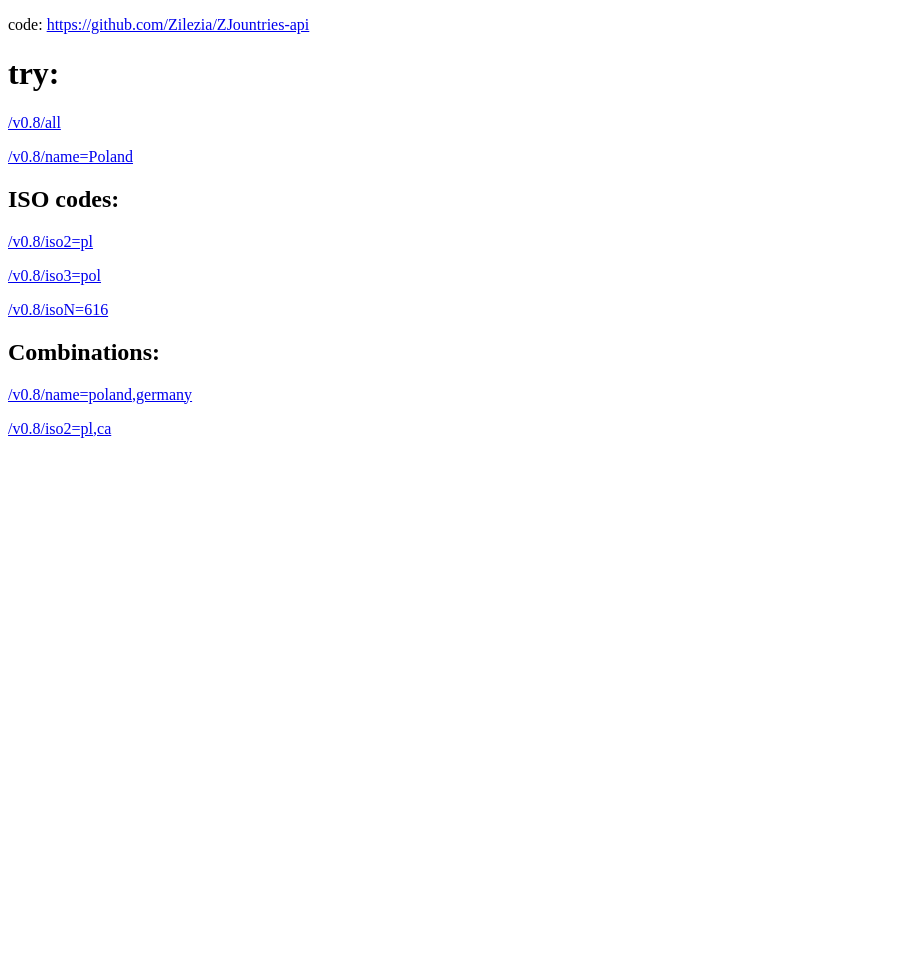
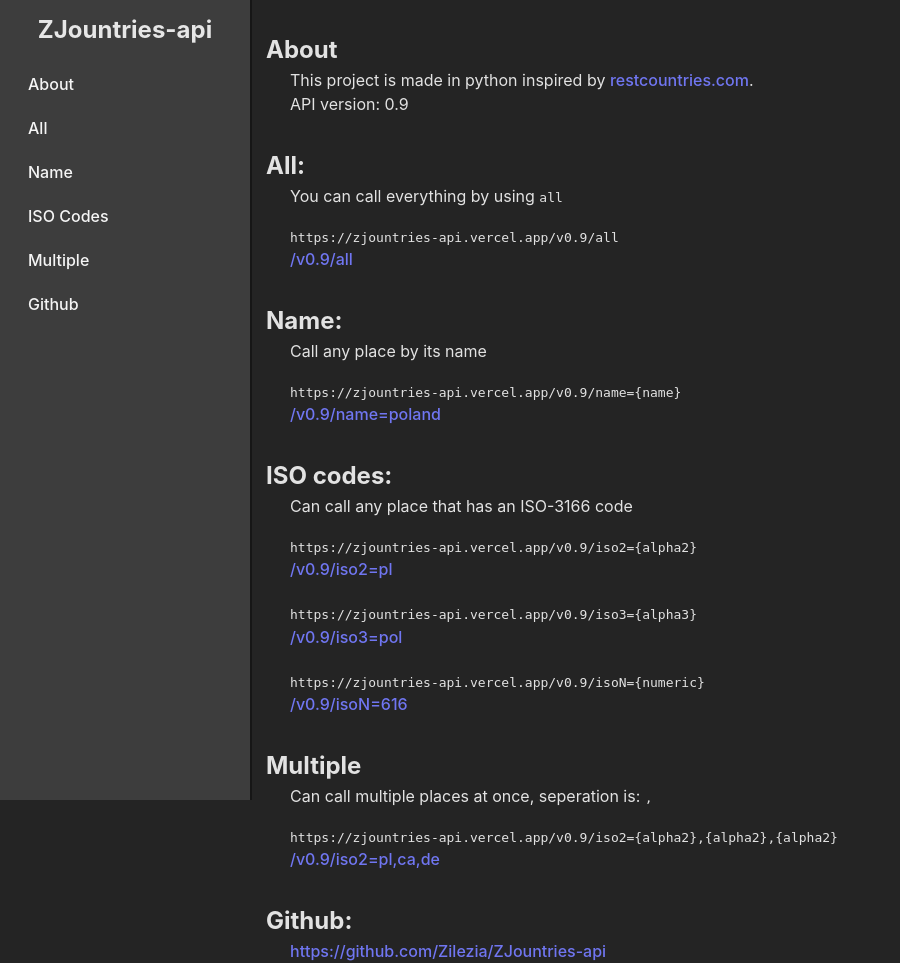
Before and after one commit to Zilezia/ZJountries-api, a Flask app: page / in a window 1280 px wide. Shown: the whole page, without its empty margins (0-900 px from the left). Before the commit the page ends 438 px from the top, so only its background shows below. Run offline with Flask 3, Linux system fonts and the light colour scheme; parts of the project's set-up code (start-up, migrations or seed data) failed here and were passed over.

Commit message:
stylised main page

```diff
--- a/app.py
+++ b/app.py
@@ -9,7 +9,7 @@ app.json.sort_keys = False
 app.config.from_object(Config)
 
 api = Api(app)
-api_ver = app.config['API_VERSION']
+api_ver = 'v'+app.config['API_VERSION']
 
 data = pd.read_json("./data/dataset/data.json").to_dict(orient='records')
 
@@ -74,7 +74,7 @@ class NumericCode(Resource):
 
 @app.context_processor
 def inject_version():
-    return dict(api_version=app.config['API_VERSION'])
+    return dict(api_version=app.config['API_VERSION'],api_ver=api_ver,domain=app.config['DOMAIN'])
 
 @app.route("/")
 def home():
--- a/config.py
+++ b/config.py
@@ -1,2 +1,3 @@
 class Config:
-    API_VERSION = "v0.8"
+    API_VERSION = "0.9"
+    DOMAIN = "zjountries-api.vercel.app"
--- /dev/null
+++ b/static/styles.css
@@ -0,0 +1,108 @@
+*{
+    list-style-type: none;
+    margin: 0;
+    padding: 0;
+}
+:root {
+    font-family: Inter, system-ui, Avenir, Helvetica, Arial, sans-serif;
+    line-height: 1.5;
+    font-weight: 400;
+
+    color-scheme: light dark;
+    color: rgba(255, 255, 255, 0.87);
+    background-color: #242424;
+
+    font-synthesis: none;
+    text-rendering: optimizeLegibility;
+    -webkit-font-smoothing: antialiased;
+    -moz-osx-font-smoothing: grayscale;
+
+    scroll-behavior: smooth;
+}
+
+a {
+    font-weight: 500;
+    text-decoration: inherit;
+}
+
+/* h1 {
+    font-size: 3.2em;
+    line-height: 1.1;
+} */
+
+
+#root {
+    margin: 0 auto 0 0;
+    display: flex;
+    flex-direction: row;
+
+    width: 100%;
+    min-width: 320px;
+    max-width: 1280px;
+
+    height: 100vh;
+}
+
+.sidebar {
+    width: 250px;
+    height: 100%;
+    background-color: #3d3d3d;
+
+    border-right: #161616 2px solid;
+
+    position: fixed;
+
+    display: flex;
+    flex-direction: column;
+}
+
+.title {
+    margin: .5em auto;
+}
+
+.sect_link {
+    margin: .5em 0;
+    padding-left: 1.75em;
+    padding-top: .25em;
+    color: whitesmoke;
+}
+.sect_link:hover {
+    color: #bebebe;
+}
+
+.main {
+    flex: 1;
+    margin-left: 16.125em;
+    margin-top: 2em;
+}
+.pr_links {
+    color: #7076f1;
+}
+.pr_links:hover {
+    color: #535bf2;
+}
+.pr_links:visited {
+    color: rgb(155, 89, 216)
+}
+.pr_links:hover:visited {
+    color: #702aa8;
+}
+
+.main_section {
+    margin-left: 2em;
+    margin-bottom: 2em;
+}
+
+.section_title {
+    margin-left: -1em;
+}
+
+.codeblocks {
+    display: block;
+    white-space: pre-wrap;
+    margin-top: 1.5em;
+}
+
+.api_link {
+    margin-bottom: 1.5em;
+}
--- a/templates/index.html
+++ b/templates/index.html
@@ -3,24 +3,79 @@
 <head>
     <meta charset="UTF-8">
     <meta name="viewport" content="width=device-width, initial-scale=1.0">
+    <link href="{{ url_for('static', filename='styles.css') }}" type="text/css" rel="stylesheet"/>
     <title>ZJountries-api</title>
 </head>
-<body>
-    <p>code: <a href="https://github.com/Zilezia/ZJountries-api">https://github.com/Zilezia/ZJountries-api</a></p>
-    <h1>try:</h1>
-    <p><a href="/{{ api_version }}/all">/{{ api_version }}/all</a></p>
-    <p><a href="/{{ api_version }}/name=Poland">/{{ api_version }}/name=Poland</a></p>
+<body id="root">
 
-    <div class="iso-codes">
-        <h2>ISO codes:</h2>
-        <p><a href="/{{ api_version }}/iso2=pl">/{{ api_version }}/iso2=pl</a></p>
-        <p><a href="/{{ api_version }}/iso3=pol">/{{ api_version }}/iso3=pol</a></p>
-        <p><a href="/{{ api_version }}/isoN=616">/{{ api_version }}/isoN=616</a></p>
-    </div>
-    <div class="mult_combinations">
-        <h2>Combinations:</h2>
-        <p><a href="/{{ api_version }}/name=poland,germany">/{{ api_version }}/name=poland,germany</a></p>
-        <p><a href="/{{ api_version }}/iso3=pl,ca">/{{ api_version }}/iso2=pl,ca</a></p>
-    </div>
+    <nav class="sidebar">
+        <h1 class="title">ZJountries-api</h1>
+
+        <a class="sect_link" href="#about">About</a>
+        <a class="sect_link" href="#all">All</a>
+        <a class="sect_link" href="#name">Name</a>
+        <a class="sect_link" href="#iso">ISO Codes</a>
+        <a class="sect_link" href="#multiple">Multiple</a>
+        <a class="sect_link" href="#github">Github</a>
+
+    </nav>
+
+    <main class="main">
+        <!-- <p>code: <a href="https://github.com/Zilezia/ZJountries-api">https://github.com/Zilezia/ZJountries-api</a></p> -->
+
+        <!-- <section id="tests" class="section_cont">
+            <pre><code>print("hello!")</code></pre>
+        </section> -->
+
+        <section id="about" class="main_section">
+            <h2 class="section_title">About</h2>
+            <p class="n_text">This project is made in python inspired by <a class="pr_links" target="_blank" href="https://restcountries.com">restcountries.com</a>.</p>
+
+            <p class="n_text">API version: {{ api_version }}</p>
+        </section>
+
+        <section id="all" class="main_section">
+            <h2 class="section_title">All:</h2>
+
+            <p class="n_text">You can call everything by using <code>all</code></p>
+            <code class="codeblocks">https://{{ domain }}/{{ api_ver }}/all</code>
+            <p class="api_link"><a class="pr_links" href="/{{ api_ver }}/all" target="_blank">/{{ api_ver }}/all</a></p>
+        </section>
+
+        <section id="name" class="main_section">
+            <h2 class="section_title">Name:</h2>
+            <p class="n_text">Call any place by its name</p>
+            <code class="codeblocks">https://{{ domain }}/{{ api_ver }}/name={name}</code>
+            <p class="api_link"><a class="pr_links" href="/{{ api_ver }}/name=poland" target="_blank">/{{ api_ver }}/name=poland</a></p>
+        </section>
+
+        <section id="iso-codes" class="main_section">
+            <h2 class="section_title">ISO codes:</h2>
+
+            <p class="n_text">Can call any place that has an ISO-3166 code</p>
+
+            <code class="codeblocks">https://{{ domain }}/{{ api_ver }}/iso2={alpha2}</code>
+            <p class="api_link"><a class="pr_links" href="/{{ api_ver }}/iso2=pl" target="_blank">/{{ api_ver }}/iso2=pl</a></p>
+
+            <code class="codeblocks">https://{{ domain }}/{{ api_ver }}/iso3={alpha3}</code>
+            <p class="api_link"><a class="pr_links" href="/{{ api_ver }}/iso3=pol" target="_blank">/{{ api_ver }}/iso3=pol</a></p>
+
+            <code class="codeblocks">https://{{ domain }}/{{ api_ver }}/isoN={numeric}</code>
+            <p class="api_link"><a class="pr_links" href="/{{ api_ver }}/isoN=616" target="_blank">/{{ api_ver }}/isoN=616</a></p>
+        </section>
+
+        <section id="multiple" class="main_section">
+            <h2 class="section_title">Multiple</h2>
+            <p class="n_text">Can call multiple places at once, seperation is: <code>,</code></p>
+            <code class="codeblocks">https://{{ domain }}/{{ api_ver }}/iso2={alpha2},{alpha2},{alpha2}</code>
+            <p class="api_link"><a class="pr_links" href="/{{ api_ver }}/iso2=pl,ca,de" target="_blank">/{{ api_ver }}/iso2=pl,ca,de</a></p>
+        </section>
+
+        <section id="github" class="main_section">
+            <h2 class="section_title">Github:</h2>
+            <a class="pr_links" href="https://github.com/Zilezia/ZJountries-api">https://github.com/Zilezia/ZJountries-api</a>
+        </section>
+    </main>
+
 </body>
 </html>
```
